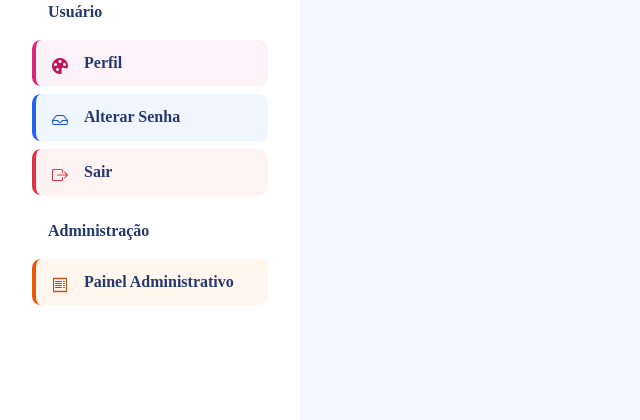
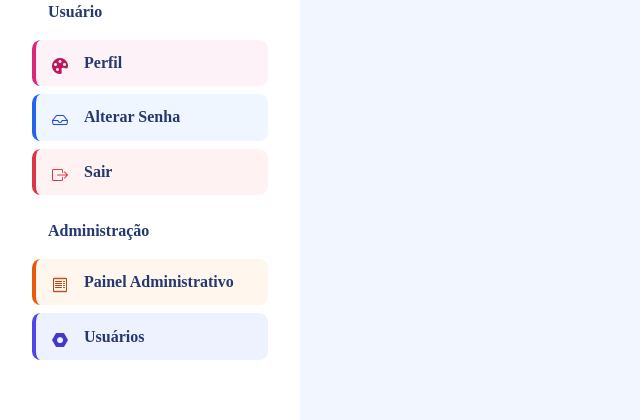
Before and after one commit to Francielp2/Sistema-financeiro-django, a Django app: page /categorias/ in a window 1280 px wide. Shown: the part 528-948 px from the top of the page, without its empty margins (0-640 px from the left). Run offline with Django 5.2, Linux system fonts and the light colour scheme; the visitor is signed in with stand-in values (Sample User, id 1); data that the repository does not hold is empty; some libraries are stand-ins or nearby versions.

Commit message:
link de listagem de usuários adicionadas a sidebar de adm

```diff
--- a/static/css/style.css
+++ b/static/css/style.css
@@ -194,6 +194,14 @@ body.theme-dark .text-muted {
   --sidebar-accent-icon: #c2410c;
 }
 
+.sidebar-accent-usuarios {
+  --sidebar-accent-bg: #eef2ff;
+  --sidebar-accent-hover: #e0e7ff;
+  --sidebar-accent-active: #4f46e5;
+  --sidebar-accent-border: #4f46e5;
+  --sidebar-accent-icon: #4338ca;
+}
+
 .sidebar-accent-login {
   --sidebar-accent-bg: #eef5ff;
   --sidebar-accent-hover: #dceaff;
@@ -318,6 +326,13 @@ body.theme-dark .sidebar-accent-admin {
   --sidebar-accent-hover-dark: rgba(234, 88, 12, 0.28);
   --sidebar-accent-border-dark: #fb923c;
   --sidebar-accent-icon-dark: #fdba74;
+}
+
+body.theme-dark .sidebar-accent-usuarios {
+  --sidebar-accent-bg-dark: rgba(79, 70, 229, 0.2);
+  --sidebar-accent-hover-dark: rgba(79, 70, 229, 0.3);
+  --sidebar-accent-border-dark: #818cf8;
+  --sidebar-accent-icon-dark: #a5b4fc;
 }
 
 body.theme-dark #main {
--- a/templates/base.html
+++ b/templates/base.html
@@ -152,6 +152,13 @@
                                 <span>Painel Administrativo</span>
                             </a>
                         </li>
+
+                        <li class="sidebar-item sidebar-accent-usuarios {% if request.resolver_match.url_name == 'listar_usuarios' %}active{% endif %}">
+                            <a href="{% url 'listar_usuarios' %}" class="sidebar-link">
+                                <i class="bi bi-people-fill"></i>
+                                <span>Usuários</span>
+                            </a>
+                        </li>
                         {% endif %}
                         {% else %}
                         <li class="sidebar-title">Acesso</li>
```
